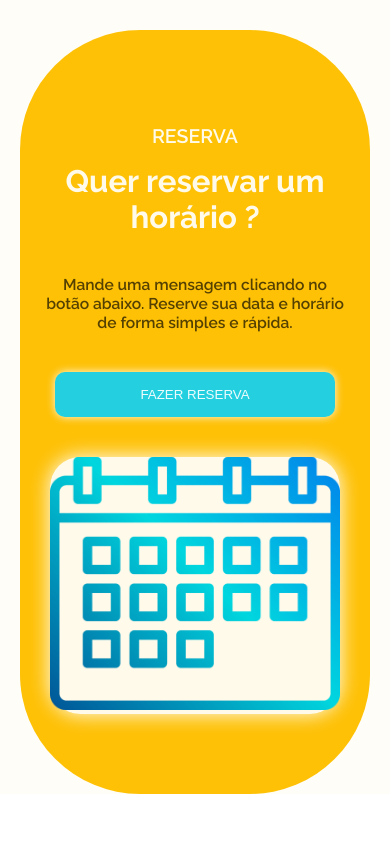
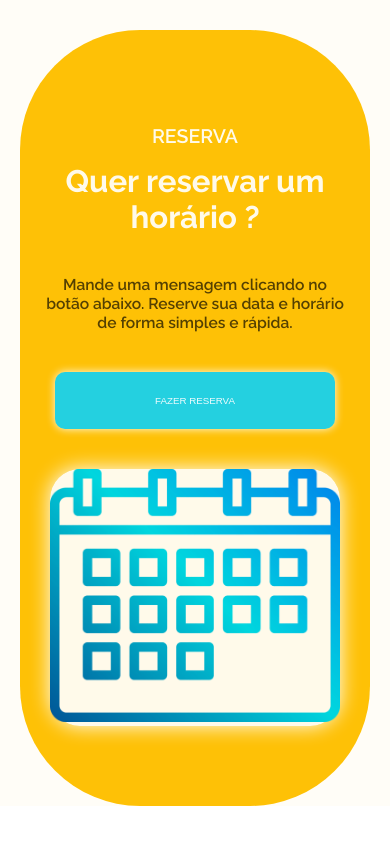
Before and after one commit to RamonLopes86/ramonburger, a Next.js app: page / in a window 390 px wide. Shown: the part 5920-6764 px from the top of the page. Built offline with nearby package versions, Linux system fonts and the light colour scheme.

Commit message:
ajuste do button sec agend

```diff
--- a/src/components/sectionAgendamento/agendamento.module.css
+++ b/src/components/sectionAgendamento/agendamento.module.css
@@ -154,6 +154,8 @@
     .boxTxAgendamento button{
 
         width: 80%;
+        padding: 23px;
+        font-size: 2.5vw;
         min-width: 200px;
         max-width: 500px;
 
```
